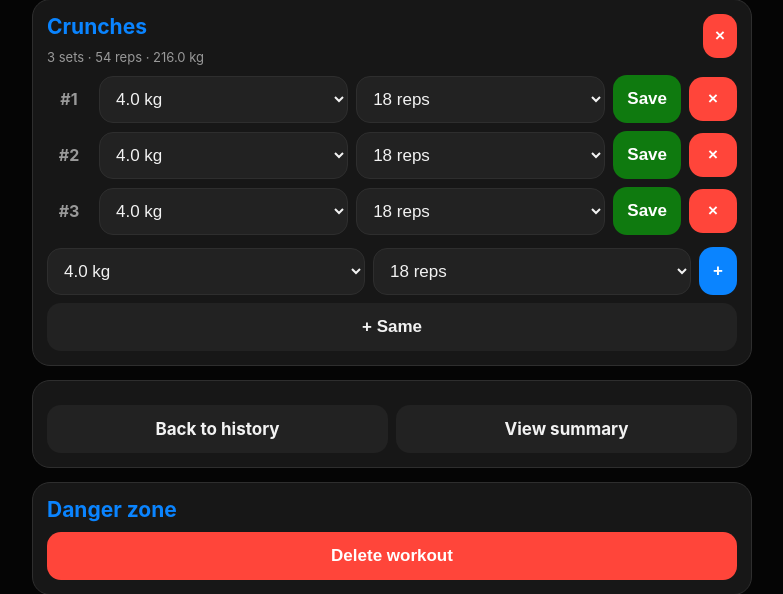
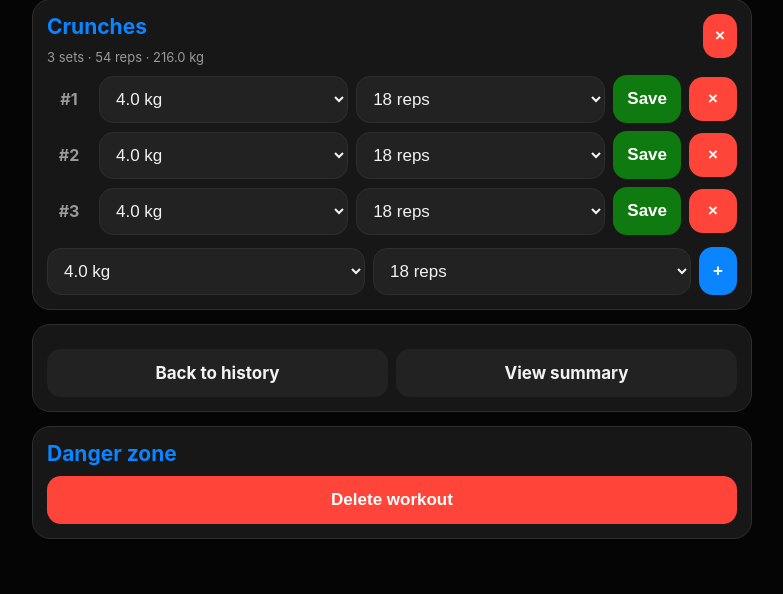
Before and after one commit to mykzhu/training_log, a FastAPI app: page /workouts/19/edit in a window 1280 px wide. Shown: the part 592-1186 px from the top of the page, without its empty margins (248-1031 px from the left). After the commit the page ends 1131 px from the top, so only its background shows below. Run offline with FastAPI, Linux system fonts and the light colour scheme; data comes from the database, SQL or seed files in the repository; both versions use the stored data as it was after the commit.

Commit message:
refactor(template): remove duplicate 'Same' set button from edit_workout
Files modified: app/templates/edit_workout.html

Summary: removed redundant duplicate-set form/button to simplify UI.

```diff
--- a/app/templates/edit_workout.html
+++ b/app/templates/edit_workout.html
@@ -394,10 +394,6 @@
                     </div>
                 </form>
 
-                <form method="post" action="/workout-exercises/{{ item.workout_exercise_id }}/sets/duplicate" style="margin-top: 8px;">
-                    <input type="hidden" name="return_to" value="edit_workout">
-                    <button class="secondary" type="submit">+ Same</button>
-                </form>
             </div>
         {% endfor %}
     {% else %}
```
Also changed, not shown: data/training.db.
